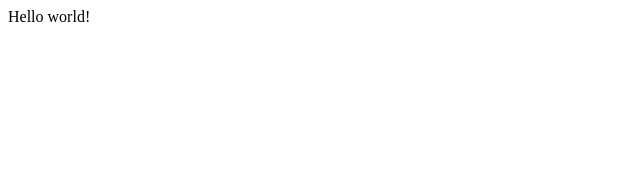
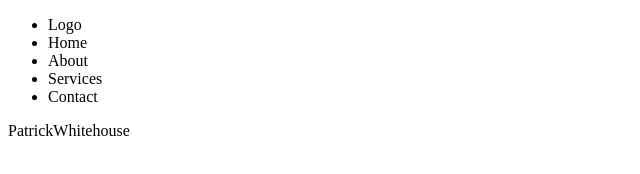
Before and after one commit to PatrickWhitehouse/Maid-About-Town, a Gatsby site in the folder maid-about-town/: page / in a window 1280 px wide. Shown: the whole page, without its empty margins (0-640 px from the left). Built offline with nearby package versions, Linux system fonts and the light colour scheme; Gatsby itself is replaced by a stand-in of ours.

Commit message:
add some components

```diff
--- a/maid-about-town/gatsby-config.js
+++ b/maid-about-town/gatsby-config.js
@@ -13,7 +13,7 @@ module.exports = {
       resolve: 'gatsby-plugin-web-font-loader',
       options: {
         google: {
-          families: ['Merriweather', 'Quicksand']
+          families: ['Quicksand']
         }
       }
     }
--- /dev/null
+++ b/maid-about-town/src/components/Banner.js
@@ -0,0 +1,10 @@
+import React from 'react'
+
+const Banner = ({ title, subtitle, image }) => (
+    <div className="banner">
+        <span className="title">{title}</span>
+        <span className="subtitle">{subtitle}</span>
+    </div>
+)
+
+export default Banner
--- /dev/null
+++ b/maid-about-town/src/components/Layout.js
@@ -0,0 +1,13 @@
+import React from 'react';
+import Navigation from './Navigation';
+
+const Layout = ({ children }) => (
+    <>
+        <Navigation />
+        <main>
+            {children}
+        </main>
+    </>
+)
+
+export default Layout
--- /dev/null
+++ b/maid-about-town/src/components/Navigation.js
@@ -0,0 +1,15 @@
+import React from 'react';
+
+const Navigation = () => (
+    <nav>
+        <ul>
+            <li>Logo</li>
+            <li>Home</li>
+            <li>About</li>
+            <li>Services</li>
+            <li>Contact</li>
+        </ul>
+    </nav>
+)
+
+export default Navigation
--- a/maid-about-town/src/pages/index.js
+++ b/maid-about-town/src/pages/index.js
@@ -1,3 +1,13 @@
-import React from "react"
+import React from 'react';
+import Layout from '../components/Layout';
+import Banner from '../components/Banner';
 
-export default () => <div>Hello world!</div>
+const Index = () => {
+    return (
+        <Layout>
+            <Banner title="Patrick" subtitle="Whitehouse" />
+        </Layout>
+    )
+}
+
+export default Index
```
Also changed, not shown: maid-about-town/src/images/logo-clear.png (added), maid-about-town/src/images/logo-color.png (added).
